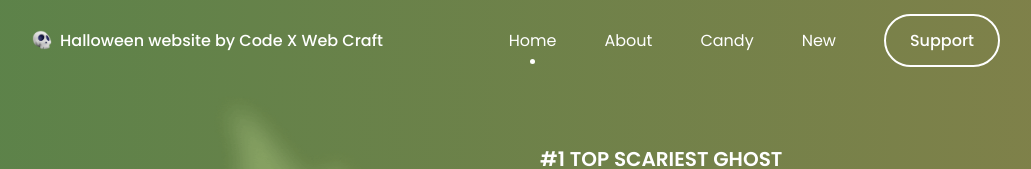
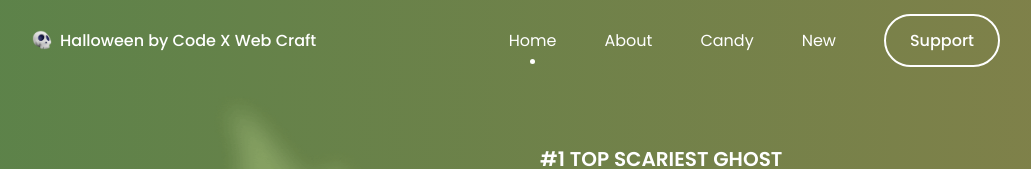
Before and after one commit to Code-X-Web-Craft/GhostlyCraft, a plain HTML site: page index.html in a window 1280 px wide. Shown: the top 169 px of the page, without its empty margins (124-1155 px from the left). Drawn offline with nearby package versions, Linux system fonts and the light colour scheme.

Commit message:
Update index.html

```diff
--- a/index.html
+++ b/index.html
@@ -16,7 +16,7 @@
         <!--=============== CSS ===============-->
         <link rel="stylesheet" href="assets/css/styles.css">
 
-        <title>Halloween website by Code X Web Craft</title>
+        <title>Halloween by Code X Web Craft</title>
     </head>
     <body>
         <!--==================== HEADER ====================-->
@@ -24,7 +24,7 @@
             <nav class="nav container">
                 <a href="#" class="nav__logo">
                     <img src="assets/img/logo.png" alt="" class="nav__logo-img">
-                    Halloween website by Code X Web Craft
+                    Halloween by Code X Web Craft
                 </a>
 
                 <div class="nav__menu" id="nav-menu">
@@ -473,7 +473,7 @@
                     </div>
                 </div>
 
-                <span class="footer__copy">Code X Web Craft</span>
+                <span class="footer__copy">Halloween by Code X Web Craft</span>
 
                 <img src="assets/img/footer1-img.png" alt="" class="footer__img-one">
                 <img src="assets/img/footer2-img.png" alt="" class="footer__img-two">
```
